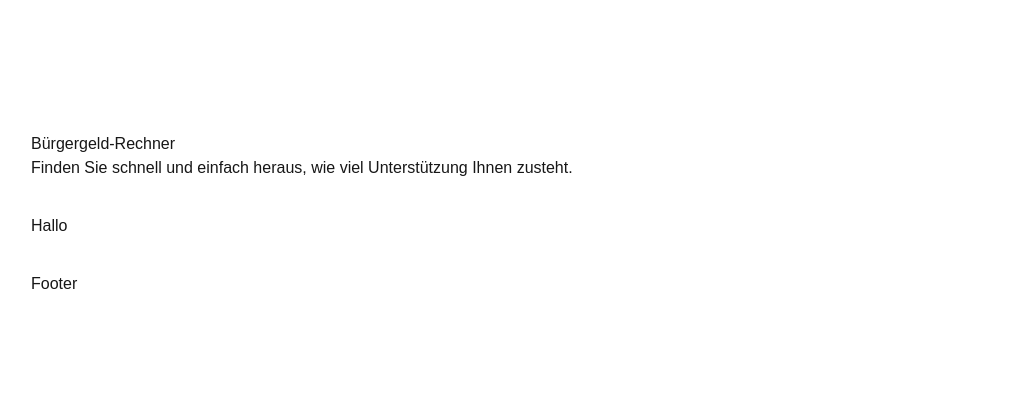
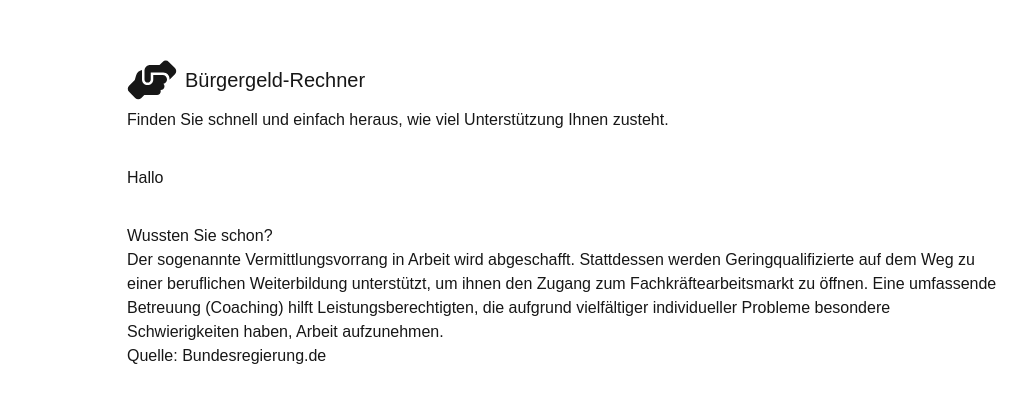
Before and after one commit to jon-pruessmeier/buergergeld-rechner, a Next.js app in the folder apps/frontend/: page / in a window 1280 px wide. Shown: the part 186-588 px from the top of the page, without its empty margins (74-1101 px from the left). Built offline with nearby package versions, Linux system fonts and the light colour scheme.

Commit message:
footer with random facts in the layout #6

```diff
--- a/apps/frontend/package.json
+++ b/apps/frontend/package.json
@@ -11,6 +11,9 @@
     "check-types": "tsc --noEmit"
   },
   "dependencies": {
+    "@fortawesome/fontawesome-svg-core": "^6.7.2",
+    "@fortawesome/free-solid-svg-icons": "^6.7.2",
+    "@fortawesome/react-fontawesome": "^0.2.2",
     "next": "15.1.0",
     "react": "19.0.0",
     "react-dom": "19.0.0"
--- a/apps/frontend/src/app/layout.tsx
+++ b/apps/frontend/src/app/layout.tsx
@@ -3,6 +3,10 @@ import "./globals.css";
 import { Header } from "../ui/header";
 import { Footer } from "../ui/footer";
 import { RoundedBox } from "../ui/rounded-box";
+
+import { config } from "@fortawesome/fontawesome-svg-core";
+import "@fortawesome/fontawesome-svg-core/styles.css";
+config.autoAddCss = false;
 
 export const metadata: Metadata = {
   title: "Bürgergeldrecher",
@@ -17,7 +21,7 @@ export default function RootLayout({
   return (
     <html lang="de">
       <body className="flex items-center justify-center">
-        <div className="grid grid-cols-1 gap-4 items-center justify-center w-full p-4 md:p-24">
+        <div className="grid grid-cols-1 gap-4 items-center justify-center w-full p-4 md:p-48">
           <Header />
           <main>
             <RoundedBox>{children}</RoundedBox>
--- a/apps/frontend/src/ui/footer.tsx
+++ b/apps/frontend/src/ui/footer.tsx
@@ -1,9 +1,31 @@
 import { RoundedBox } from "./rounded-box";
 
 export function Footer() {
+  const randomFact =
+    buergergeldFacts[Math.floor(Math.random() * buergergeldFacts.length)];
+
   return (
     <footer>
-      <RoundedBox>Footer</RoundedBox>
+      <RoundedBox>
+        <p>Wussten Sie schon?</p>
+        <p>{randomFact}</p>
+        <p>
+          Quelle:{" "}
+          <a href={source} target="_blank" rel="noopener noreferrer">
+            Bundesregierung.de
+          </a>
+        </p>
+      </RoundedBox>
     </footer>
   );
 }
+
+const buergergeldFacts: string[] = [
+  "Damit die Leistungsberechtigten sich auf die Arbeitsuche konzentrieren können, gilt im ersten Jahr des Bürgergeldbezugs nun eine sogenannte Karenzzeit: Die Kosten für Unterkunft werden in tatsächlicher Höhe, die Heizkosten in angemessener Höhe anerkannt und übernommen.",
+  "Wer auf Bürgergeld angewiesen ist, darf in der Karenzzeit das Ersparte behalten. So darf Vermögen erst ab 40.000 Euro angetastet werden, für jede weitere Person in der Bedarfsgemeinschaft ab 15.000 Euro.",
+  "Wer zwischen 520 und 1.000 Euro verdient, kann jetzt mehr von seinem Einkommen behalten. Die Freibeträge in diesem Bereich werden auf 30 Prozent angehoben. Zudem erhöhen sich die Freibeträge für Einkommen von Schülerinnen und Schülern sowie Studierenden auf 520 Euro. Auch für Auszubildende gelten höhere Freibeträge für die Ausbildungsvergütung.",
+  "Der sogenannte Vermittlungsvorrang in Arbeit wird abgeschafft. Stattdessen werden Geringqualifizierte auf dem Weg zu einer beruflichen Weiterbildung unterstützt, um ihnen den Zugang zum Fachkräftearbeitsmarkt zu öffnen. Eine umfassende Betreuung (Coaching) hilft Leistungsberechtigten, die aufgrund vielfältiger individueller Probleme besondere Schwierigkeiten haben, Arbeit aufzunehmen.",
+  "Sanktionen erfolgen jetzt nach einem dreistufigen System: Bei der ersten Pflichtverletzung mindert sich das Bürgergeld für einen Monat um zehn Prozent, bei der zweiten für zwei Monate um 20 Prozent und bei der dritten für drei Monate um 30 Prozent. Eine Leistungsminderung darf nicht erfolgen, sollte sie im konkreten Einzelfall zu einer außergewöhnlichen Härte führen.",
+  "Zusätzlich zu ihrem Arbeitslosengeld haben Empfangsberechtigte von Arbeitslosengeld I eine Einmalzahlung von 100 Euro erhalten. Voraussetzung war, dass im Juli 2022 an mindestens einem Tag Anspruch auf Arbeitslosengeld I bestand.",
+];
+const source = "https://www.bundesregierung.de/breg-de/buergergeld-2125010";
--- a/apps/frontend/src/ui/header.tsx
+++ b/apps/frontend/src/ui/header.tsx
@@ -1,11 +1,16 @@
+import { FontAwesomeIcon } from "@fortawesome/react-fontawesome";
 import { RoundedBox } from "./rounded-box";
+import { faHandshakeAngle } from "@fortawesome/free-solid-svg-icons";
 
 export function Header() {
   return (
     <header>
       <RoundedBox>
-        <h1>Bürgergeld-Rechner</h1>
-        <p>
+        <h1 className="text-xl flex items-center gap-2">
+          <FontAwesomeIcon icon={faHandshakeAngle} size="2xl" />
+          Bürgergeld-Rechner
+        </h1>
+        <p className="mt-2">
           Finden Sie schnell und einfach heraus, wie viel Unterstützung Ihnen
           zusteht.
         </p>
--- a/apps/frontend/src/ui/rounded-box.tsx
+++ b/apps/frontend/src/ui/rounded-box.tsx
@@ -2,6 +2,8 @@ import { ReactNode } from "react";
 
 export function RoundedBox({ children }: { children: ReactNode }) {
   return (
-    <div className="border border-white p-2 w-full rounded-xl">{children}</div>
+    <div className="border border-white p-2 w-full rounded-xl gap-2">
+      {children}
+    </div>
   );
 }
```
